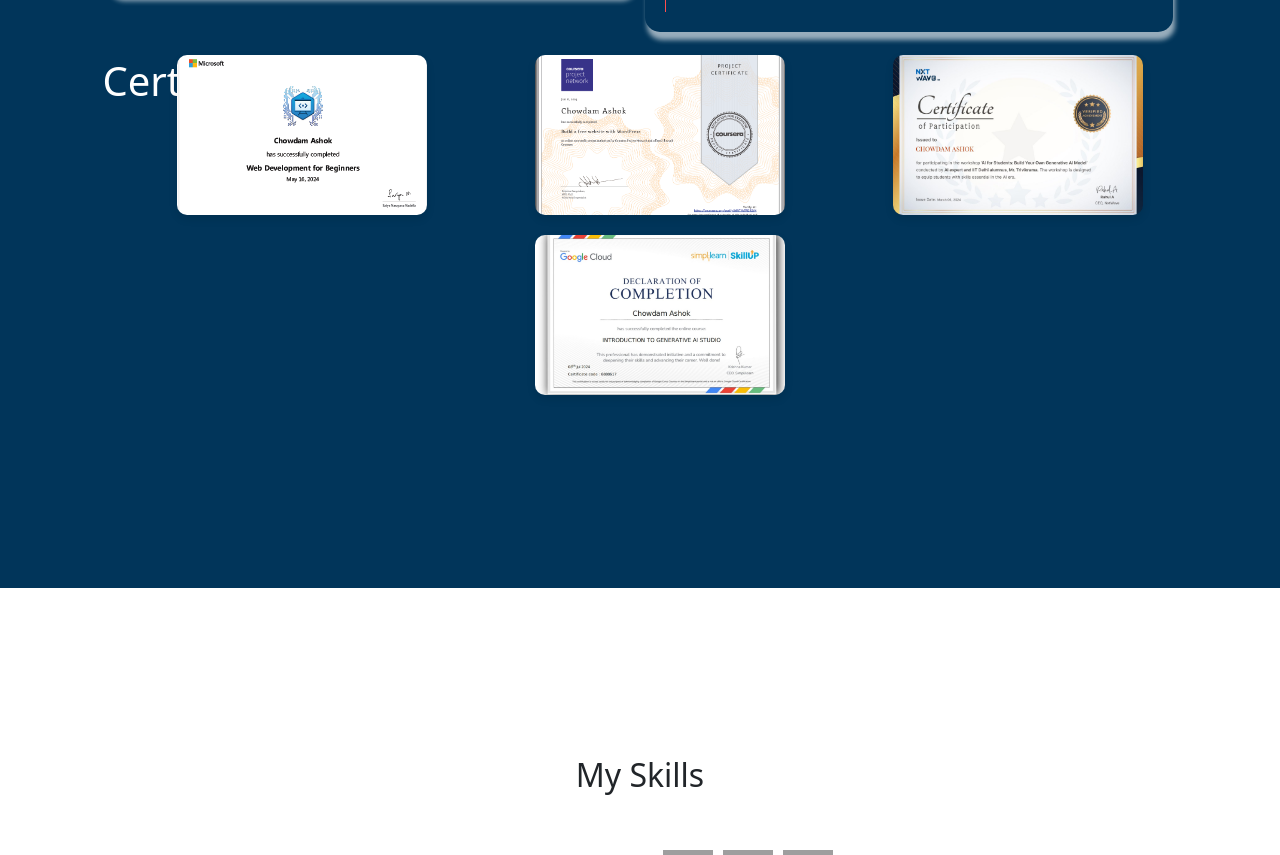
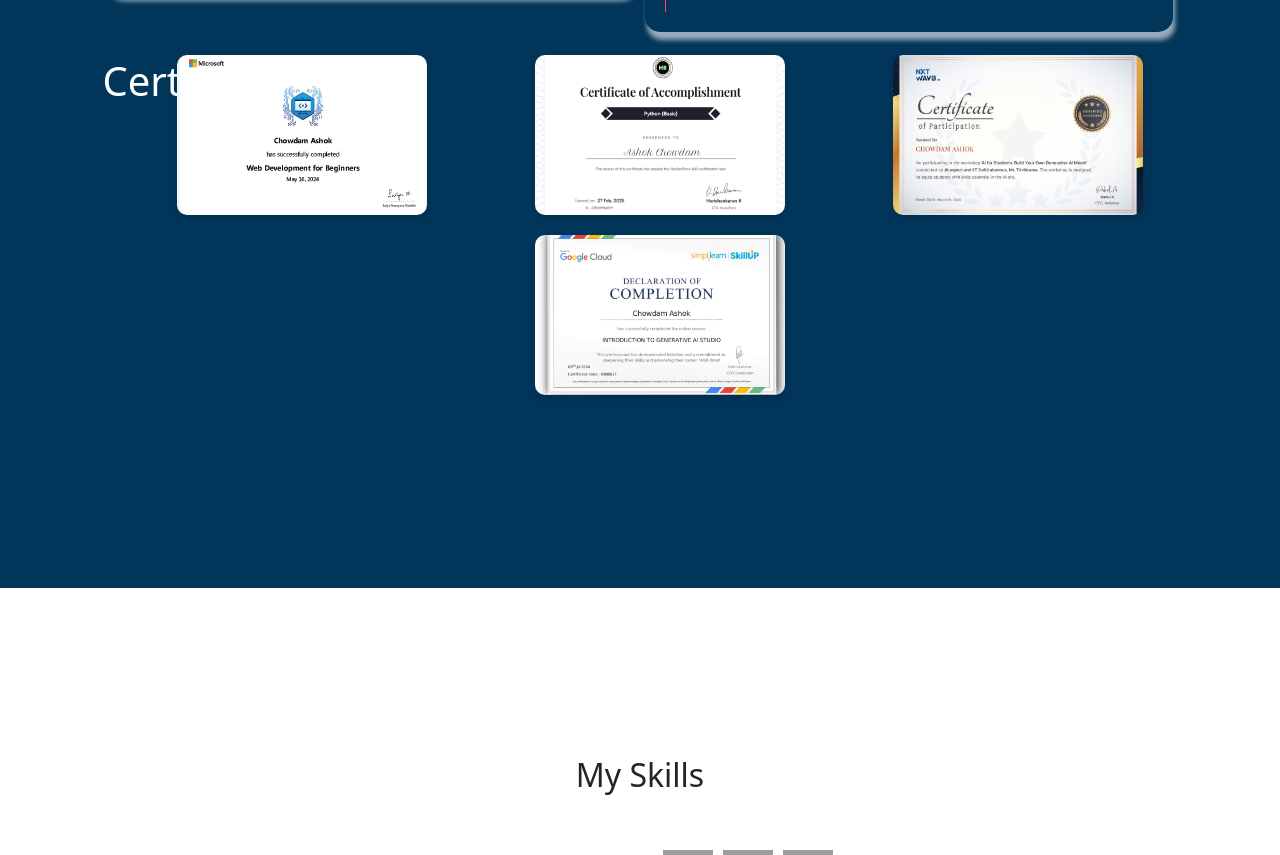
Before and after one commit to ChowdamAshok/My-Portfolio, a plain HTML site: page index.html in a window 1280 px wide. Shown: the part 1725-2580 px from the top of the page. Drawn offline with nearby package versions, Linux system fonts and the light colour scheme; grey boxes are pictures that could not be loaded.

Commit message:
styles.css

```diff
--- a/styles.css
+++ b/styles.css
@@ -314,7 +314,7 @@
 }
 
 #cft-card2 {
-    background-image: url('./images/crc-cft.png');
+    background-image: url('./images/python_basic_certificate.png');
 }
 
 #cft-card3 {
```
